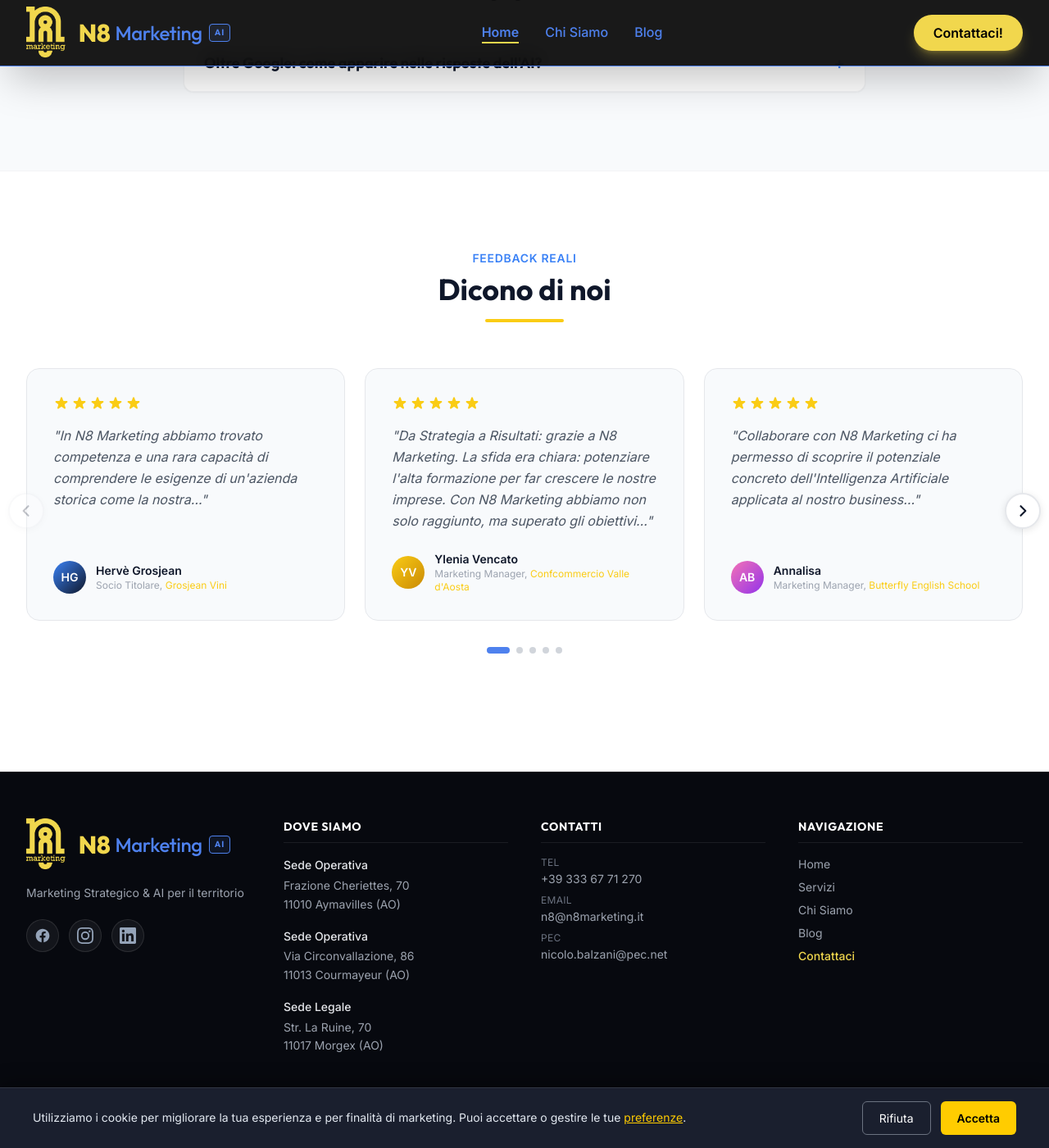
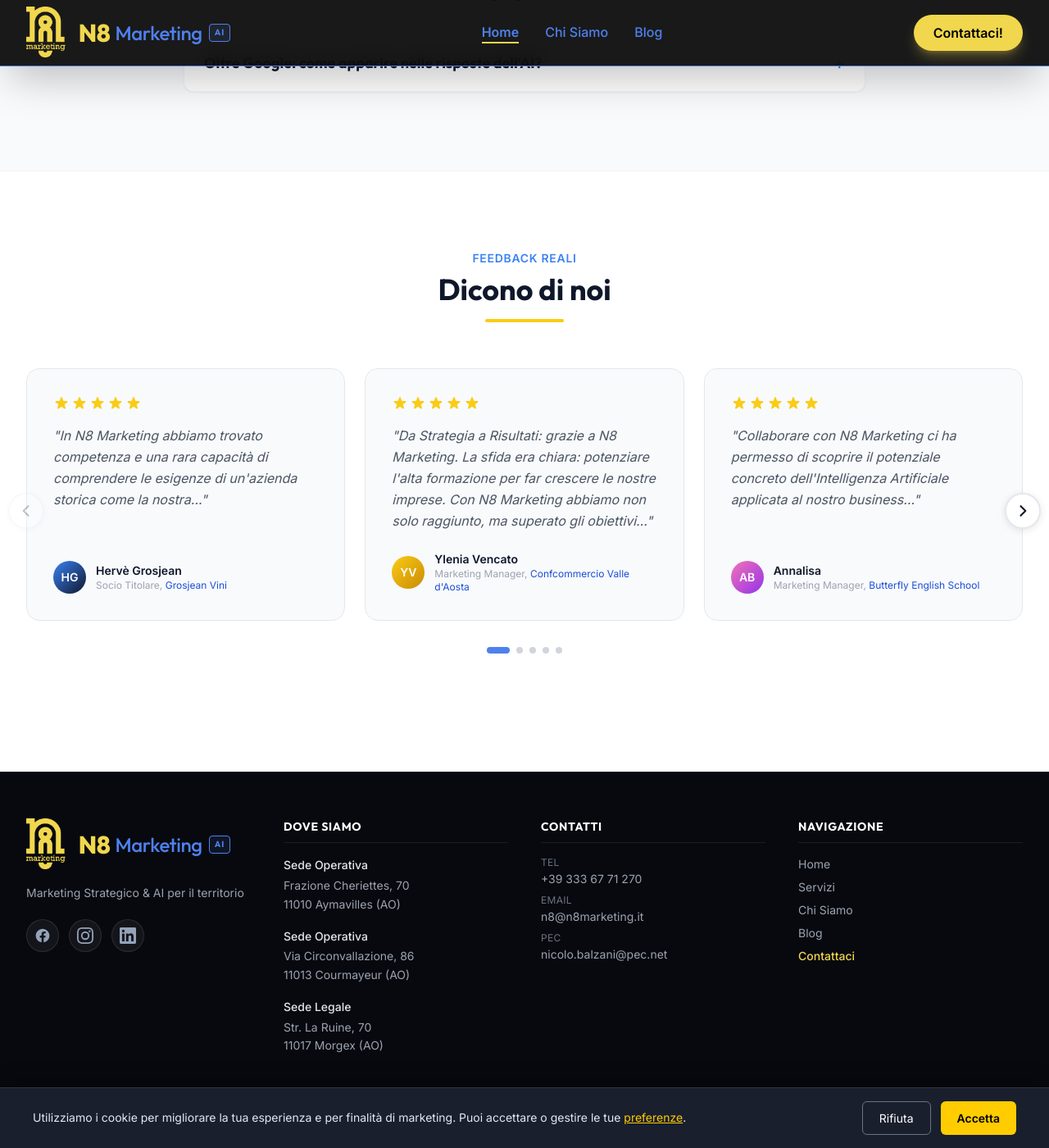
Before and after one commit to NicoDavN8/n8marketing-2026, a Jekyll site: the page index.html, which Jekyll copies as it is, in a window 1280 px wide and 1400 px high, scrolled down 2528 px. Shown: the whole window at 82% size. Built offline with Jekyll 4.4.1, drawn with Linux system fonts in a browser that asks for light colours; nearby versions of some CDN libraries.

Commit message:
Fix: Corretto stile link testimonianze e risolto bug hover grafico
Correzioni:
- Colore link aziende: giallo (#FACC15) → blu scuro (#1e40af)
- Hover link: blu scuro (#1e40af) → blu ancora più scuro (#1e3a8a)
- Aggiunta animazione transition-colors per cambio colore fluido
- Bug fix: aggiunto overflow: visible al carousel wrapper
  (risolveva il taglio delle card al hover con translateY)
- Bug fix: aggiunto overflow-y: visible al carousel
  (assicura che box-shadow e trasformazioni restino visibili)

Miglioramenti UX:
- Link più leggibili su sfondo chiaro e grigio
- Effetto hover regolare senza tagli grafici
- Maggiore contrasto (rapporto 6.5:1 per WCAG)

Co-Authored-By: Claude Haiku 4.5 <noreply@anthropic.com>

```diff
--- a/assets/style.css
+++ b/assets/style.css
@@ -301,11 +301,13 @@ h1, h2, h3, h4, h5, h6 {
 .testi-carousel-wrapper {
   position: relative;
   padding-bottom: 3rem;
+  overflow: visible;
 }
 
 .testi-carousel {
   display: flex;
   overflow-x: auto;
+  overflow-y: visible;
   scroll-snap-type: x mandatory;
   scroll-behavior: smooth;
   gap: 1.5rem;
--- a/index.html
+++ b/index.html
@@ -574,7 +574,7 @@
                             <div class="w-10 h-10 rounded-full bg-gradient-to-br from-brand-tech to-brand-blue flex items-center justify-center text-white font-bold text-sm shrink-0">HG</div>
                             <div>
                                 <p class="font-semibold text-brand-blue text-sm">Hervè Grosjean</p>
-                                <p class="text-gray-400 text-xs">Socio Titolare, <a href="https://www.grosjeanvini.it" target="_blank" class="text-brand-yellow hover:underline">Grosjean Vini</a></p>
+                                <p class="text-gray-400 text-xs">Socio Titolare, <a href="https://www.grosjeanvini.it" target="_blank" class="text-blue-700 hover:text-blue-900 hover:underline transition-colors">Grosjean Vini</a></p>
                             </div>
                         </div>
                     </div>
@@ -595,7 +595,7 @@
                             <div class="w-10 h-10 rounded-full bg-gradient-to-br from-yellow-400 to-yellow-600 flex items-center justify-center text-white font-bold text-sm shrink-0">YV</div>
                             <div>
                                 <p class="font-semibold text-brand-blue text-sm">Ylenia Vencato</p>
-                                <p class="text-gray-400 text-xs">Marketing Manager, <a href="https://www.confcommercio.it" target="_blank" class="text-brand-yellow hover:underline">Confcommercio Valle d'Aosta</a></p>
+                                <p class="text-gray-400 text-xs">Marketing Manager, <a href="https://www.confcommercio.it" target="_blank" class="text-blue-700 hover:text-blue-900 hover:underline transition-colors">Confcommercio Valle d'Aosta</a></p>
                             </div>
                         </div>
                     </div>
@@ -616,7 +616,7 @@
                             <div class="w-10 h-10 rounded-full bg-gradient-to-br from-pink-400 to-purple-600 flex items-center justify-center text-white font-bold text-sm shrink-0">AB</div>
                             <div>
                                 <p class="font-semibold text-brand-blue text-sm">Annalisa</p>
-                                <p class="text-gray-400 text-xs">Marketing Manager, <a href="https://www.butterflyenglish.com" target="_blank" class="text-brand-yellow hover:underline">Butterfly English School</a></p>
+                                <p class="text-gray-400 text-xs">Marketing Manager, <a href="https://www.butterflyenglish.com" target="_blank" class="text-blue-700 hover:text-blue-900 hover:underline transition-colors">Butterfly English School</a></p>
                             </div>
                         </div>
                     </div>
@@ -637,7 +637,7 @@
                             <div class="w-10 h-10 rounded-full bg-gradient-to-br from-orange-400 to-red-600 flex items-center justify-center text-white font-bold text-sm shrink-0">MC</div>
                             <div>
                                 <p class="font-semibold text-brand-blue text-sm">Mathieu Champrétavy</p>
-                                <p class="text-gray-400 text-xs">Raw Material Management, <a href="https://www.cogneacciai.com" target="_blank" class="text-brand-yellow hover:underline">Cogne Acciai Speciali</a></p>
+                                <p class="text-gray-400 text-xs">Raw Material Management, <a href="https://www.cogneacciai.com" target="_blank" class="text-blue-700 hover:text-blue-900 hover:underline transition-colors">Cogne Acciai Speciali</a></p>
                             </div>
                         </div>
                     </div>
@@ -658,7 +658,7 @@
                             <div class="w-10 h-10 rounded-full bg-gradient-to-br from-blue-400 to-blue-600 flex items-center justify-center text-white font-bold text-sm shrink-0">RS</div>
                             <div>
                                 <p class="font-semibold text-brand-blue text-sm">Roberto Silva Coronel</p>
-                                <p class="text-gray-400 text-xs">CEO &amp; Founder, <a href="https://theinnovationgroup.com" target="_blank" class="text-brand-yellow hover:underline">The Innovation Group</a></p>
+                                <p class="text-gray-400 text-xs">CEO &amp; Founder, <a href="https://theinnovationgroup.com" target="_blank" class="text-blue-700 hover:text-blue-900 hover:underline transition-colors">The Innovation Group</a></p>
                             </div>
                         </div>
                     </div>
```
